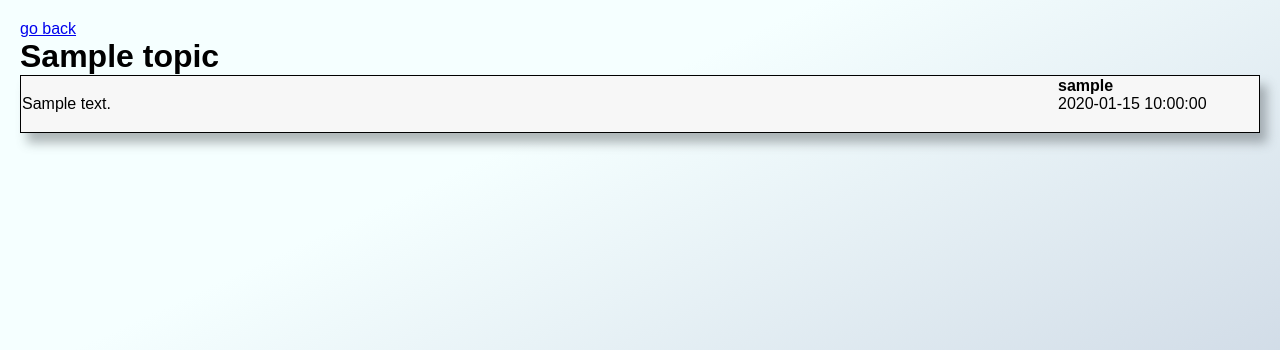
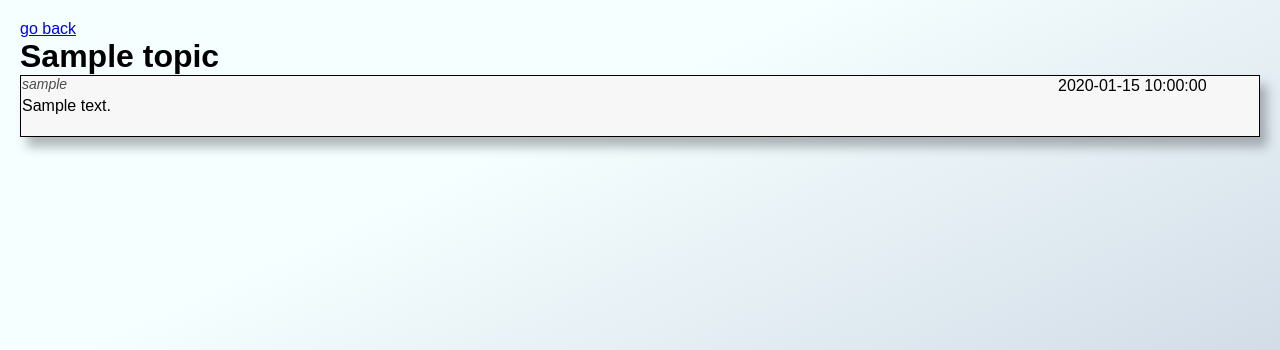
Before and after one commit to teemuboi/top_harjoitustyo, a PHP site: page /topic?topicid=1 in a window 1280 px wide. Shown: the part 77-427 px from the top of the page. Run offline with PHP 8.4, Linux system fonts and the light colour scheme; tables that the repository leaves empty or names only in its code hold one stand-in row (values such as "Sample post").

Commit message:
pieniä korjauksia

```diff
--- a/controllers/frontpagecontroller.php
+++ b/controllers/frontpagecontroller.php
@@ -5,30 +5,48 @@ function frontpage_controller(){
     topic_controller();
     $topics = getAllTopics();
 
-    //aiheet eivät järjestäydy kunnolla.
-    //aiheet järjestäytyvät päivän mukaan mutta ei ajan
-    //created ja latest eivät järjestäydy oikein
+    //hopefully fixed, but look for more bugs
     function date_sort($a, $b){
-        if(getMessageDate($b["topicid"])){
-            if(getMessageDate($a["topicid"])){
+        // if(getMessageDate($b["topicid"])){ //some topics dont always sort right.
+        //     if(getMessageDate($a["topicid"])){
+        //         return strtotime(getMessageDate($b["topicid"])) -
+        //         strtotime(getMessageDate($a["topicid"]));
+        //     }
+        //     return strtotime(getMessageDate($b["topicid"])) - strtotime($a["date"]);
+        // }
+        // return strtotime($b["date"]) - strtotime($a["date"]);
+
+        if(getMessageDate($b["topicid"]) || getMessageDate($a["topicid"])){
+            if(getMessageDate($b["topicid"]) && getMessageDate($a["topicid"])){
                 return strtotime(getMessageDate($b["topicid"])) -
                 strtotime(getMessageDate($a["topicid"]));
             }
-            return strtotime(getMessageDate($b["topicid"])) - strtotime($a["date"]);
+            if(getMessageDate($a["topicid"])){
+                return strtotime($b["date"]) -
+                strtotime(getMessageDate($a["topicid"]));
+            }
+            if(getMessageDate($b["topicid"])){
+                return strtotime(getMessageDate($b["topicid"])) -
+                strtotime($a["date"]);
+            }
         }
+
         return strtotime($b["date"]) - strtotime($a["date"]);
     }
-    usort($topics, "date_sort");
+    if(isset($topics) && is_array($topics)){
+        //sorts topics
+        usort($topics, "date_sort");
 
-
-    if(isset($_GET["page"]) && is_numeric($_GET["page"])){
-        $page = $_GET["page"];
-    }else{
-        $page = 1;
+        //checks if page number is a number or exists
+        if(isset($_GET["page"]) && is_numeric($_GET["page"])){
+            $page = $_GET["page"];
+        }else{
+            $page = 1;
+        }
+        $maxpage = 12; //how many topics per page
+        $topiccount = count($topics); //total amount of topics
+        $topics = array_slice($topics, $maxpage*($page-1), $maxpage); //breaks the topic array to pages
     }
-    $maxpage = 12;
-    $topiccount = count($topics);
-    $topics = array_slice($topics, $maxpage*($page-1), $maxpage);
 
     require_once "views/main.view.php";
 }
--- a/controllers/messagecontroller.php
+++ b/controllers/messagecontroller.php
@@ -3,6 +3,7 @@ require_once "database/models/messages.php";
 
 function messages_controller(){
     if(isset($_POST['text'])){
+        //sterilize input
         $text = $_POST['text'];
         $topicid = $_GET['topicid'];
 
@@ -16,6 +17,7 @@ function messages_controller(){
 
 function editmessage_controller(){
     if(isset($_POST['text'])){
+        //sterilize input
         $text = $_POST['text'];
         $messageid = $_GET['messageid'];
 
--- a/controllers/topiccontroller.php
+++ b/controllers/topiccontroller.php
@@ -4,6 +4,7 @@ require_once "database/models/messages.php";
 
 function topic_controller(){
     if(isset($_POST['title'])){
+        //sterilize input
         $title = $_POST['title'];
 
         try {
@@ -31,6 +32,7 @@ function viewtopic_controller(){
 
 function edittopic_controller(){
     if(isset($_POST['title'])){
+        //sterilize input
         $title = $_POST['title'];
 
         try {
--- a/controllers/usercontroller.php
+++ b/controllers/usercontroller.php
@@ -3,6 +3,7 @@ require_once "database/models/users.php";
 
 function register_controller(){
     if(isset($_POST['username'], $_POST['password'])){
+        //sterilize input
         $username = $_POST['username'];
         $password = $_POST['password'];
 
--- a/index.php
+++ b/index.php
@@ -55,10 +55,6 @@ switch(explode("?", $_SERVER["REQUEST_URI"])[0]){
         deletemessage_controller();
     break;
 
-    case "/db":
-        require_once "database/createdb.php";
-    break;
-
     default:
       echo "404";
 }
--- a/public/style.css
+++ b/public/style.css
@@ -115,10 +115,27 @@ table {
     word-break: break-all;
 }
 
-/* .viewtopic .text{
-    line-height: 17px;
+.viewtopic td{
+    height: 50px;
+}
+
+.viewtopic .text{
+    position: relative;
+}
+
+.viewtopic .text .content{
+    /* line-height: 17px; */
     white-space: pre;
-} */
+    margin-top: 20px;
+    margin-bottom: 20px;
+}
+
+.viewtopic .username{
+    position: absolute;
+    top: 0;
+    color: rgb(77, 77, 77);
+    font-size: 14px;
+}
 
 .viewtopic .info{
     width: 200px;
--- a/views/edittopic.view.php
+++ b/views/edittopic.view.php
@@ -5,6 +5,7 @@
 Date created: <?=$topic["date"]?><br>
 Created by: <?=getUser($topic["userid"])["username"]?><br>
 Number of posts: <?=count(getAllMessages($topic["topicid"]))?><br>
+Latest post: <?=getAllMessages($topic["topicid"])["0"]["date"]?><br>
 Last modified: <?=$topic["lastmodified"]?><br>
 Last modified by: <?=getUser($topic["modifiedby"])["username"]?><br><br>
 <form method="post">
--- a/views/topic.view.php
+++ b/views/topic.view.php
@@ -15,11 +15,8 @@
 <table class="viewtopic">
 <?php foreach ($messages as $message) {?>
     <tr>
-        <td class="text">
-            <?=nl2br($message["text"])?>
-        </td>
+        <td class="text"><div class="content"><?=$message["text"]?></div><i class="username"><?=getUser($message["userid"])["username"]?></i></td>
         <td class="info">
-            <b><?=getUser($message["userid"])["username"]?></b><br>
             <?=$message["date"]?><br>
             <?php if(isLoggedIn() && $_SESSION['userid'] == $message["userid"] || isAdmin()){?>
                 <a href='/editmessage?messageid=<?= $message["messageid"]?>'>edit</a>
```
Also changed, not shown: views/main.view.php (+4 -3 lines).
